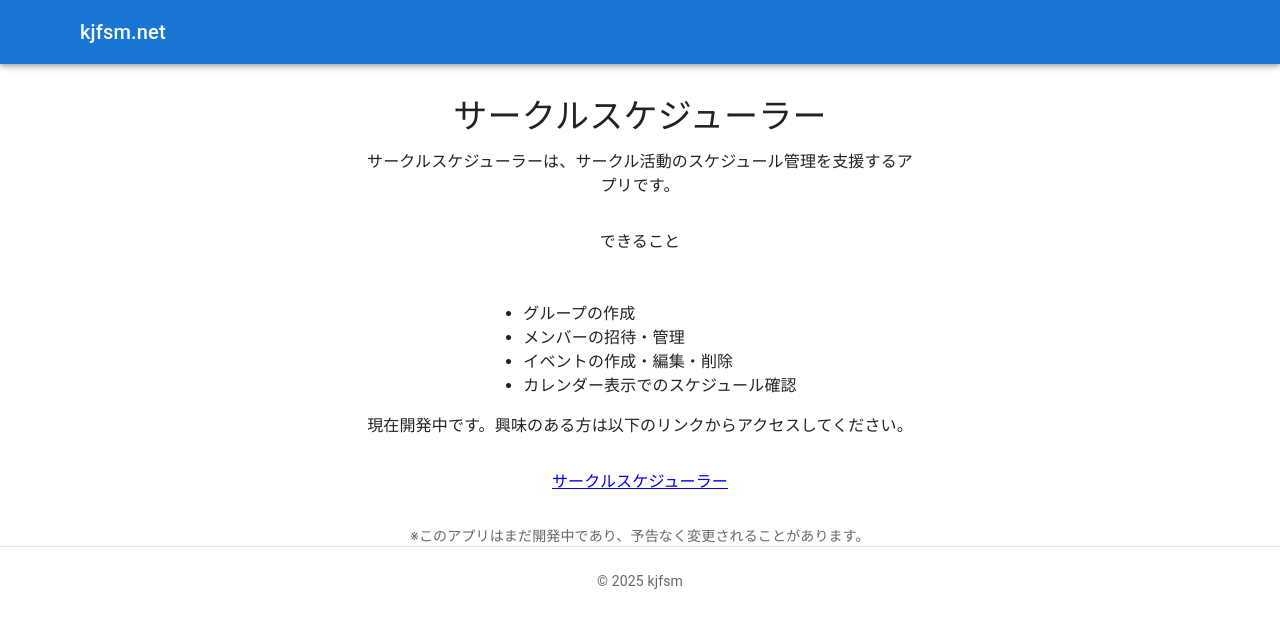
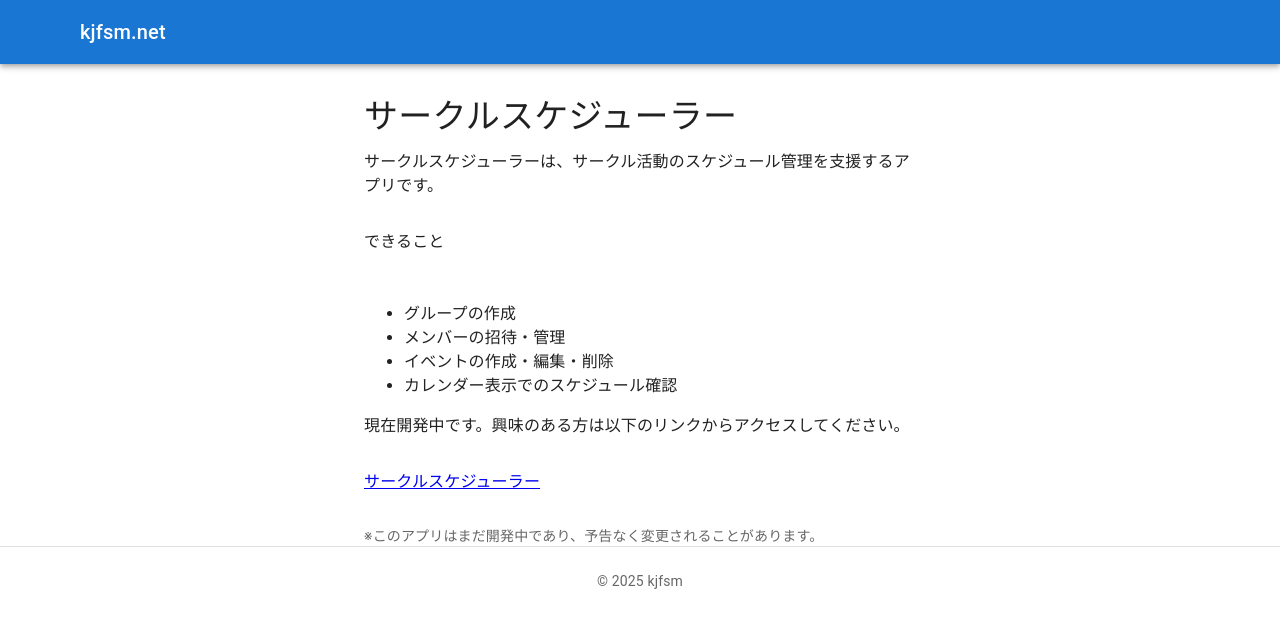
Before and after one commit to kjfsm/kjfsm.github.io, a Next.js app: page /circle in a window 1280 px wide. Shown: the top 628 px of the page. Built offline with nearby package versions, Linux system fonts and the light colour scheme; some icons are missing; what @mui/material-nextjs would draw is missing.

Commit message:
レイアウトを調整し、テキストの中央揃えを削除してコンテンツの可読性を向上

```diff
--- a/src/app/circle/page.tsx
+++ b/src/app/circle/page.tsx
@@ -15,16 +15,15 @@ export default function Contact() {
           my: 4,
           display: "flex",
           flexDirection: "column",
-          alignItems: "center",
         }}
       >
         <Typography variant="h4" component="h1" gutterBottom>
           サークルスケジューラー
         </Typography>
-        <Typography variant="body1" sx={{ mb: 4, textAlign: "center" }}>
+        <Typography variant="body1" sx={{ mb: 4 }}>
           サークルスケジューラーは、サークル活動のスケジュール管理を支援するアプリです。
         </Typography>
-        <Typography variant="body1" sx={{ mb: 4, textAlign: "center" }}>
+        <Typography variant="body1" sx={{ mb: 4 }}>
           できること
         </Typography>
         <ul>
@@ -33,14 +32,14 @@ export default function Contact() {
           <li>イベントの作成・編集・削除</li>
           <li>カレンダー表示でのスケジュール確認</li>
         </ul>
-        <Typography variant="body1" sx={{ mb: 4, textAlign: "center" }}>
+        <Typography variant="body1" sx={{ mb: 4 }}>
           現在開発中です。興味のある方は以下のリンクからアクセスしてください。
         </Typography>
         <Typography variant="body1" component="p">
           <Link href="https://circle.kjfsm.net">サークルスケジューラー</Link>
         </Typography>
       </Box>
-      <Box sx={{ textAlign: "center", mt: 4 }}>
+      <Box sx={{ mt: 4 }}>
         <Typography variant="body2" color="textSecondary">
           ※このアプリはまだ開発中であり、予告なく変更されることがあります。
         </Typography>
```
